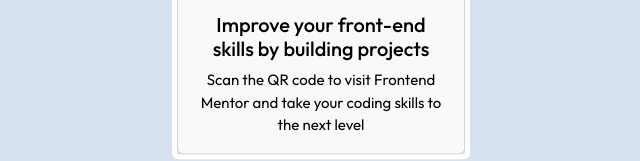
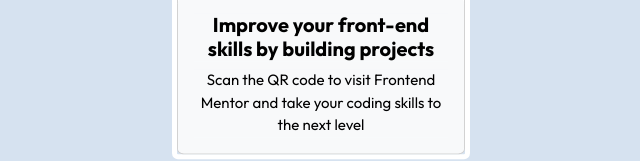
Before and after one commit to laceyaguigam/QR-Code-Challenge, a plain HTML site: page index.html in a window 1280 px wide. Shown: the part 468-629 px from the top of the page, without its empty margins (319-959 px from the left). Drawn offline with nearby package versions, Linux system fonts and the light colour scheme; files whose address does not match are found by name.

Commit message:
set the QR card heading to weight 700 in stylesheets

```diff
--- a/css/stylesheet.css
+++ b/css/stylesheet.css
@@ -8,9 +8,8 @@ p {
     font-weight: 400;
 }
 
-h5 {
-    font-weight:700;
-
+#heading {
+    font-weight: 700;
 }
 
 #text {
--- a/index.html
+++ b/index.html
@@ -24,7 +24,7 @@
   <div class="card text-center " style="width:18rem;">
     <img src="./images/image-qr-code.png" class="card-img-top rounded" alt="...">
     <div class="card-body text-bg-light rounded ">
-      <h5 class="card-title text-bg-light "><em></em>Improve your front-end skills by building projects</h5>
+      <h5 class="card-title text-bg-light" id="heading">Improve your front-end skills by building projects</h5>
       <p class="card-text text-bg-light" id="text">Scan the QR code to visit Frontend Mentor and take your coding skills to the next level</p>
     </div>
   </div>
```
